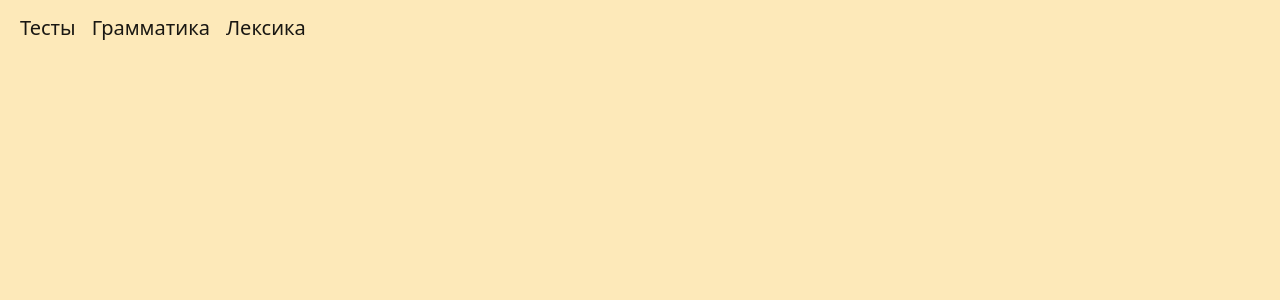
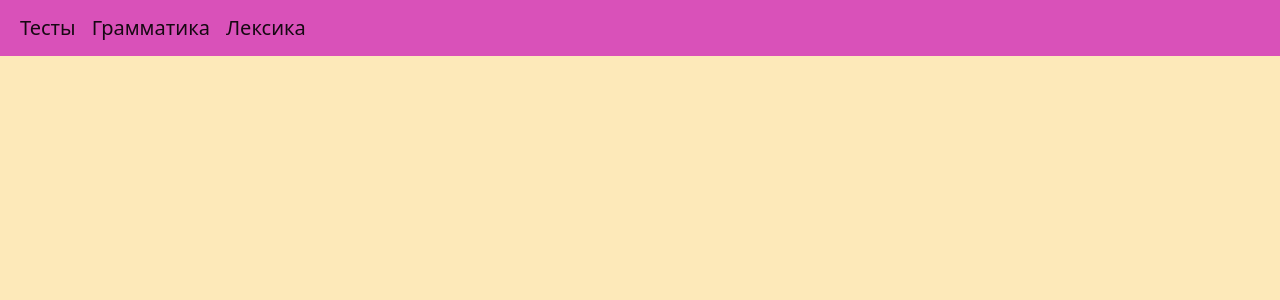
Before and after one commit to azhvanko/test_your_language, a Django app: template templates/base.html in a window 1280 px wide. Shown: the top 300 px of the page. Run offline with Django 3.2, Linux system fonts and the light colour scheme; the template is opened without the code that fills it, so the values that code supplies are empty; parts of the project's set-up code (start-up, migrations or seed data) failed here and were passed over; some libraries are stand-ins or nearby versions.

Commit message:
Update style.css

```diff
--- a/static/css/style.css
+++ b/static/css/style.css
@@ -1,3 +1,7 @@
 body {
     background-color: #fde9b9;
 }
+
+.navbar {
+    background-color: #cc17bab8;
+}
```
